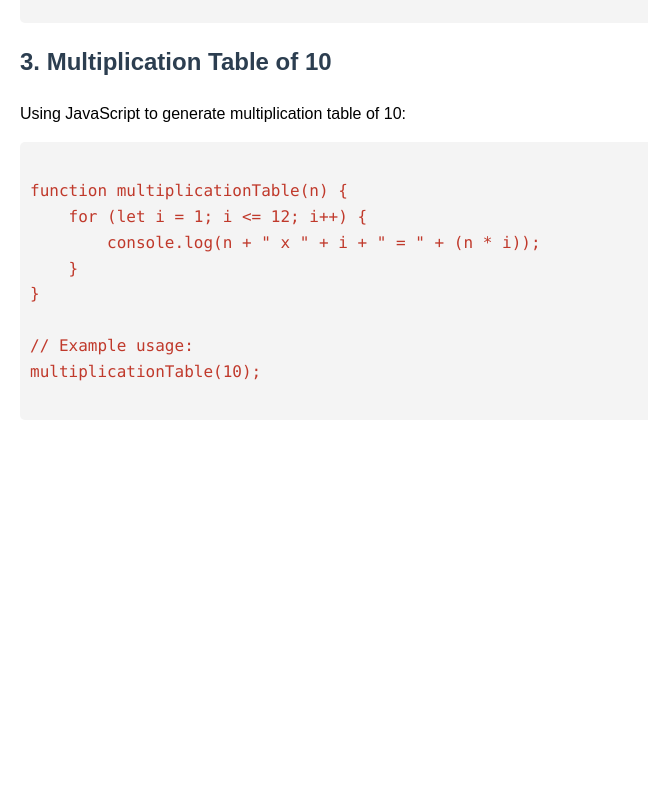
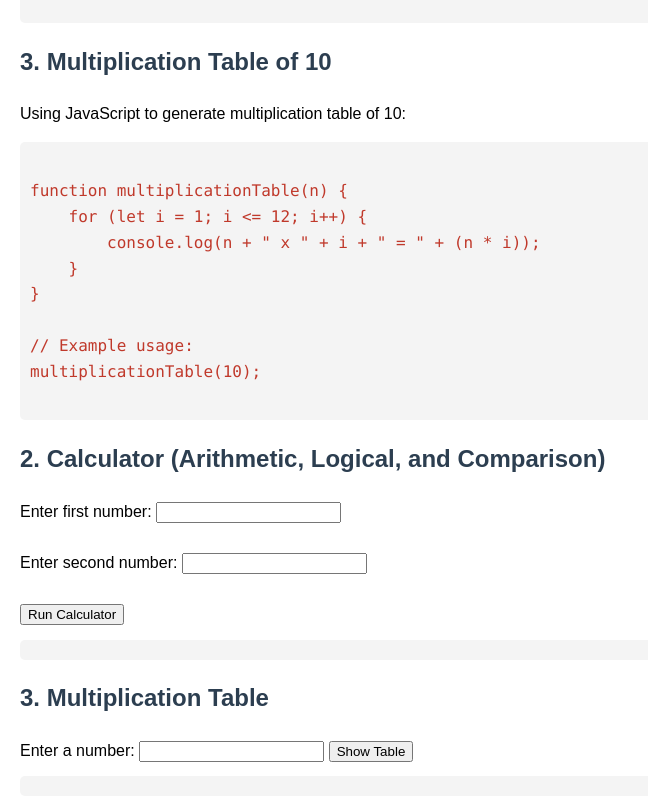
Before and after one commit to michaeljosh2/Jennitech_mywebproject_Ajayi, a plain HTML site: page Olagoke-assignment.html in a window 1280 px wide. Shown: the part 2413-3213 px from the top of the page, without its empty margins (0-648 px from the left). Before the commit the page ends 2853 px from the top, so only its background shows below. Drawn offline with Linux system fonts and the light colour scheme.

Commit message:
Update Olagoke-assignment.html

```diff
--- a/Olagoke-assignment.html
+++ b/Olagoke-assignment.html
@@ -130,5 +130,66 @@ function multiplicationTable(n) {
 // Example usage:
 multiplicationTable(10);
     </code></pre>
+
+
+
+    <h2>2. Calculator (Arithmetic, Logical, and Comparison)</h2>
+    <label>Enter first number: </label>
+    <input type="number" id="num1">
+    <br><br>
+    <label>Enter second number: </label>
+    <input type="number" id="num2">
+    <br><br>
+    <button onclick="runCalculator()">Run Calculator</button>
+
+    <pre id="calcResult"></pre>
+
+    <h2>3. Multiplication Table</h2>
+    <label>Enter a number: </label>
+    <input type="number" id="tableNum">
+    <button onclick="generateTable()">Show Table</button>
+
+    <pre id="tableResult"></pre>
+
+    <script>
+        // Task 2: Calculator Function
+        function runCalculator() {
+            let a = parseFloat(document.getElementById("num1").value);
+            let b = parseFloat(document.getElementById("num2").value);
+            let output = "";
+
+            output += "Arithmetic Operations:\n";
+            output += "Addition: " + (a + b) + "\n";
+            output += "Subtraction: " + (a - b) + "\n";
+            output += "Multiplication: " + (a * b) + "\n";
+            output += "Division: " + (a / b) + "\n\n";
+
+            output += "Logical Operations:\n";
+            output += "AND (a>5 && b>5): " + (a > 5 && b > 5) + "\n";
+            output += "OR (a>5 || b>5): " + (a > 5 || b > 5) + "\n";
+            output += "NOT (!a): " + (!a) + "\n\n";
+
+            output += "Comparison Operations:\n";
+            output += "a == b: " + (a == b) + "\n";
+            output += "a === b: " + (a === b) + "\n";
+            output += "a != b: " + (a != b) + "\n";
+            output += "a > b: " + (a > b) + "\n";
+            output += "a < b: " + (a < b) + "\n";
+            output += "a >= b: " + (a >= b) + "\n";
+            output += "a <= b: " + (a <= b) + "\n";
+
+            document.getElementById("calcResult").textContent = output;
+        }
+
+        // Task 3: Multiplication Table Function (up to 10)
+        function generateTable() {
+            let num = parseInt(document.getElementById("tableNum").value);
+            let result = "Multiplication Table of " + num + ":\n";
+            for (let i = 1; i <= 10; i++) {
+                result += num + " x " + i + " = " + (num * i) + "\n";
+            }
+            document.getElementById("tableResult").textContent = result;
+        }
+    </script>
 </body>
 </html>
```
